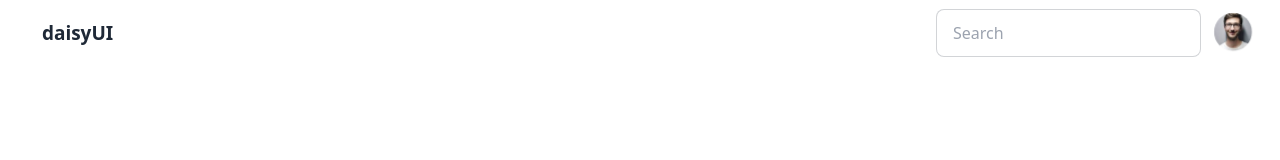
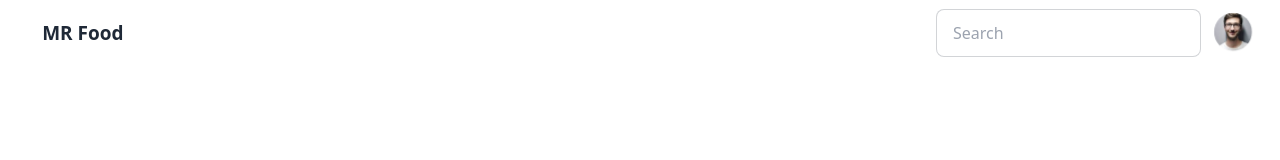
Before and after one commit to MRMutahir/Food-web, a React (Vite) app: page / in a window 1280 px wide. Shown: the top 160 px of the page. Built offline with nearby package versions, Linux system fonts and the light colour scheme.

Commit message:
get data but not set container

```diff
--- a/src/Components/Navbar.jsx
+++ b/src/Components/Navbar.jsx
@@ -1,4 +1,6 @@
 import { useEffect, useState } from "react";
+
+
 function Navbar() {
   const [inputValue, setInputValue] = useState("");
   const [apiData, setApiData] = useState("...loading");
@@ -10,8 +12,13 @@ function Navbar() {
           `https://forkify-api.herokuapp.com/api/v2/recipes?search=${inputValue}`
         );
         const data = await response.json();
+        // setApiData(data.data.recipes);
+        if (data.data.recipes.length === 0) {
+          console.log("data nh milraha hen abhi ");
+        } else {
+          setApiData(data.data.recipes);
 
-        setApiData(data.data.recipes);
+        }
       } catch (error) {
         console.error("Error fetching API:", error);
       }
@@ -21,13 +28,13 @@ function Navbar() {
       fetchAPI();
     }
   }, [inputValue]);
-  console.log(apiData);
+  // console.log(apiData);
   return (
     <div className="container hidden lg:block">
       {" "}
       <div className="navbar bg-base-100">
         <div className="flex-1">
-          <a className="btn btn-ghost normal-case text-xl">daisyUI</a>
+          <a className="btn btn-ghost normal-case text-xl">MR Food</a>
         </div>
         <div className="flex-none gap-2">
           <div className="form-control w-full">
```
